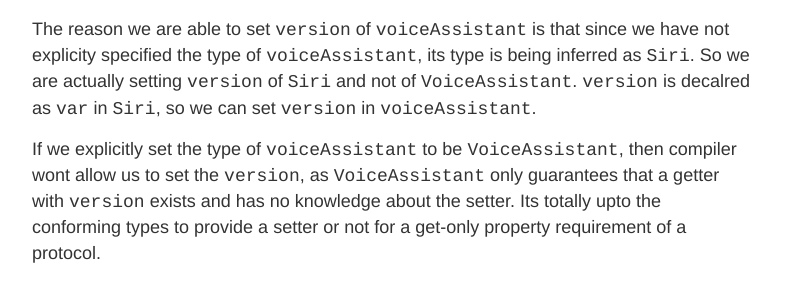
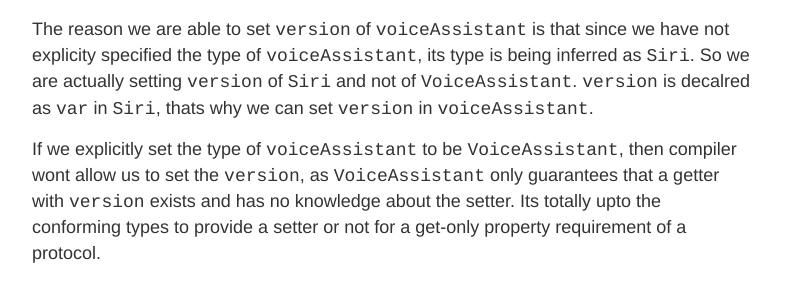
Before and after one commit to Vishal-Singh-Panwar/Vishal-Singh-Panwar.github.io, a Jekyll site: the page built from _posts/2016-7-3-SwiftProtocols.md, in a window 1280 px wide and 900 px high, scrolled down 4698 px. Shown: the part 162-447 px from the top of the window, without its empty margins (248-1034 px from the left). Built offline with Jekyll 4.4.1, drawn with Linux system fonts in a browser that asks for light colours; comment, search, counter and statistics services are not loaded.

```diff
--- a/_posts/2016-7-3-SwiftProtocols.md
+++ b/_posts/2016-7-3-SwiftProtocols.md
@@ -141,7 +141,7 @@ As we can see, even though `name` is a get property requirement in the protocol,
 ## Explaination
 By making `version` as get property in `VoiceAssistant`, we are asking the conforming types to provide a getter method with name `version`. `VoiceAssistant` is not stopping the conforming types to set the property `version`.
 
-The reason we are able to set `version` of `voiceAssistant` is that since we have not explicity specified the type of `voiceAssistant`, its type is being inferred as `Siri`. So we are actually setting `version` of `Siri` and not of `VoiceAssistant`. `version` is decalred as `var` in `Siri`, so we can set `version` in `voiceAssistant`.
+The reason we are able to set `version` of `voiceAssistant` is that since we have not explicity specified the type of `voiceAssistant`, its type is being inferred as `Siri`. So we are actually setting `version` of `Siri` and not of `VoiceAssistant`. `version` is decalred as `var` in `Siri`, thats why we can set `version` in `voiceAssistant`.
 
 If we explicitly set the type of `voiceAssistant` to be `VoiceAssistant`, then compiler wont allow us to set the `version`, as `VoiceAssistant` only guarantees that a getter with `version` exists and has no knowledge about the setter. Its totally upto the conforming types to provide a setter or not for a get-only property requirement of a protocol.
 
```
